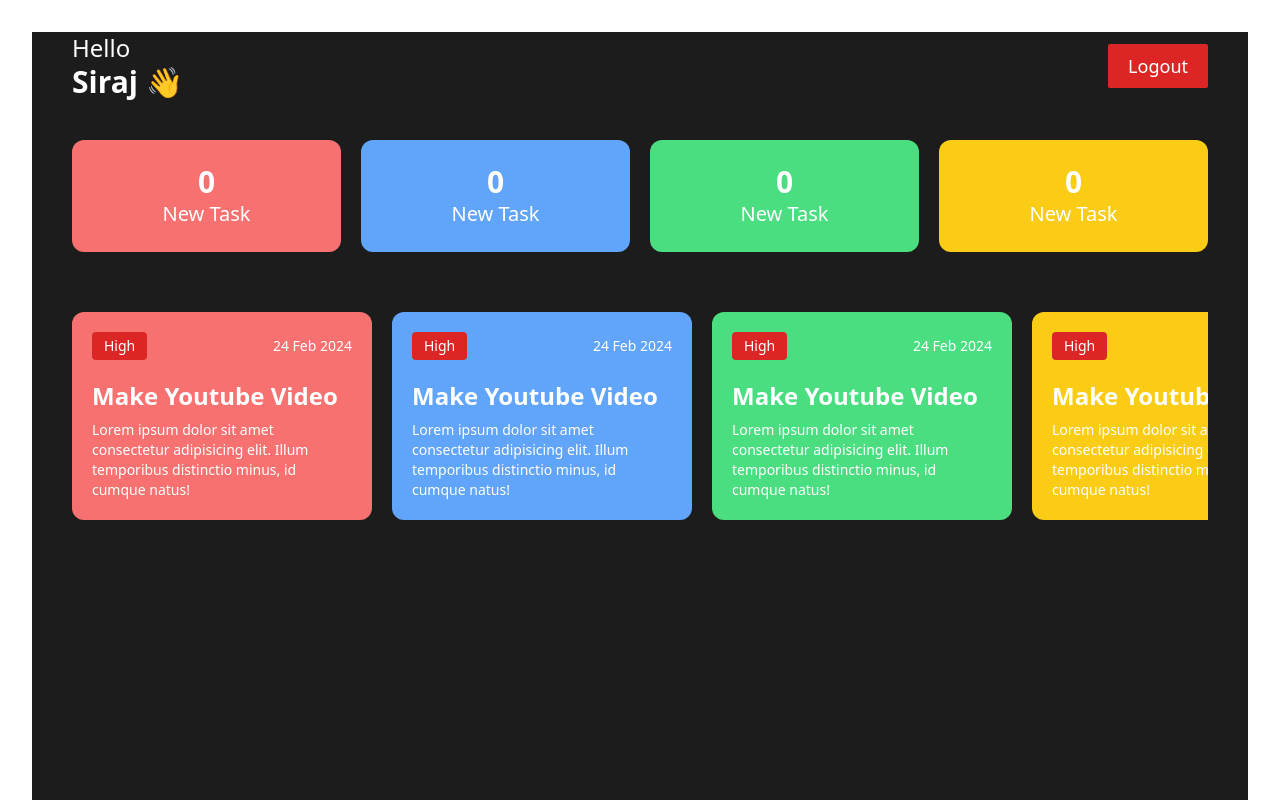
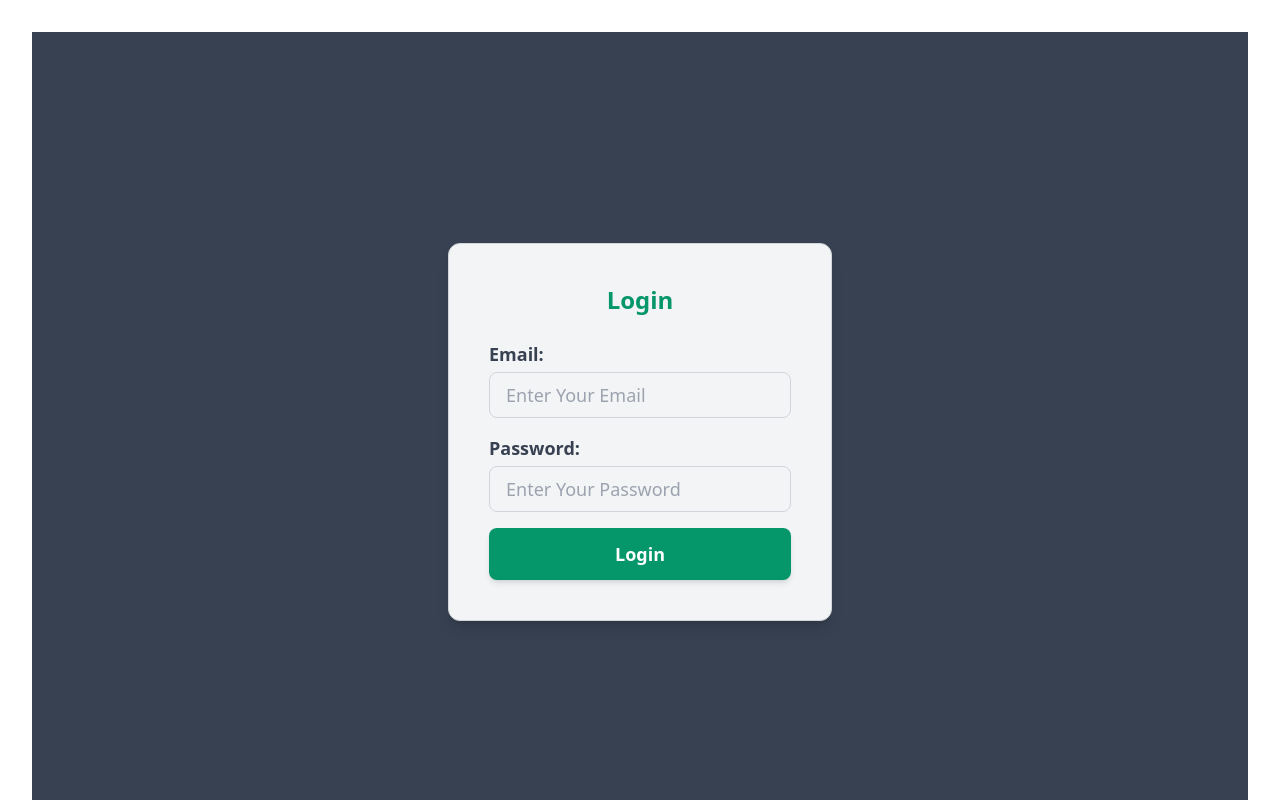
Before and after one commit to sirajshaikh-dev/Employee_Management_System, a React (Vite) app: page / in a window 1280 px wide. Shown: the top 800 px of the page. Built offline with nearby package versions, Linux system fonts and the light colour scheme.

Commit message:
setup employee and admin page after login also recreate context

```diff
--- a/src/App.jsx
+++ b/src/App.jsx
@@ -1,23 +1,44 @@
-import { useEffect, useState } from 'react'
+import { useContext, useEffect, useState } from 'react'
 import './App.css'
 import Login from './Components/Auth/Login'
 import EmployeeDashboard from './Components/Dashboard/EmployeeDashboard'
 import AdminDashboard from './Components/Dashboard/AdminDashboard'
 import { getLocalStorage, setLocalStorage } from './Utils/localStorage'
+import { AuthContext } from './Context/AuthProvider'
 
 function App() {
 
-    useEffect(() => {
-     setLocalStorage()
-     getLocalStorage()
-    }, [ ])
+  const [user, setUser] = useState(null)
 
+  const handleLogin=(email,password)=>{
+    if (email=='admin@me.com' && password == '123') {
+      // console.log('this is admin')
+      setUser('admin')
+      console.log(user)
+    } else if(email=='user@me.com' && password == '123'){
+      // console.log('this is user')
+      setUser('Employee')
+      console.log(user)
+    }
+    else{
+      alert('invalid credential')
+    }
+    console.log(email,password)
+  }
+  // handleLogin('user@me.com',123)
+
+    // useEffect(() => {
+    //  setLocalStorage()
+    //  getLocalStorage()
+    // }, [ ])
+
+    const data= useContext(AuthContext)
+    console.log(data)
   return (
     <>
       <div>
-          {/* <Login/> */}
-          <EmployeeDashboard/>
-          {/* <AdminDashboard/> */}
+          { !user ? <Login handleLogin={handleLogin}/> : " "}
+          { user == 'admin' ? <AdminDashboard/> : <EmployeeDashboard/>}
       </div>
   </>
   )
--- a/src/Components/Auth/Login.jsx
+++ b/src/Components/Auth/Login.jsx
@@ -1,47 +1,59 @@
-import  { useState } from 'react'
+import { useState } from "react";
 
-function Login() {
-    const [email, setEmail] = useState('')
-    const [password, setPassword] = useState('')
+function Login({handleLogin}) {
+    const [email, setEmail] = useState("");
+    const [password, setPassword] = useState("");
 
-    const submitHandler =(e)=>{
-        e.preventDefault()
-        console.log(`Email:${email}`)
-        console.log(`Password: ${password}`)
-        setEmail('')
-        setPassword('')
-     }
+    const submitHandler = (e) => {
+        e.preventDefault();
+        handleLogin(email, password);
+        setEmail("");
+        setPassword("");
+    };
 
   return (
-    <div className='flex h-screen w-full items-center justify-center '>
-        <div className='border-2 border-emerald-600 p-20 rounded-xl'>
-            <form onSubmit={submitHandler}
-            className='flex flex-col items-center justify-center'>
-                <input type="email" required
-                onChange={(e)=>{
-                    setEmail(e.target.value)
-                }}
-                value={email}
-                className=' outline-none bg-transparent border-2 border-emerald-600 py-4 px-5 text-xl rounded-full
-                placeholder:text-blue-300'
-                 placeholder='Enter Your Email'/>
-
-                <input type="password" required
-                onChange={(e)=>{
-                    setPassword(e.target.value)
-                }}
-                value={password}
-                className=' outline-none bg-transparent border-2 border-emerald-600 py-4 px-5 text-xl rounded-full
-                placeholder:text-blue-300 mt-3'
-                placeholder='Enter Your Password' />
-
-                <button className='text-white outline-none  border-none bg-emerald-600 py-4 px-5 text-xl rounded-full
-                placeholder:text-blue-100 mt-5'
-                >Login</button>
-            </form>
-        </div>
+    <div className="flex h-screen w-full items-center justify-center bg-gray-700 ">
+      <div className="border border-gray-300 shadow-lg p-10 rounded-xl bg-gray-100 w-96 ">
+        <h1 className="text-2xl font-bold text-emerald-600 mb-6 text-center">Login</h1>
+        <form
+          onSubmit={submitHandler}
+          className="flex flex-col space-y-4 text-left"
+        >
+          <label className="flex flex-col">
+            <span className="text-lg font-semibold text-gray-700">Email:</span>
+            <input
+              type="email"
+              required
+              onChange={(e) => setEmail(e.target.value)}
+              value={email}
+              className="text-black mt-1 outline-none bg-gray-100 border border-gray-300 py-2 px-4 text-lg rounded-lg
+                focus:ring-2 focus:ring-emerald-500 focus:border-emerald-500 transition duration-200"
+              placeholder="Enter Your Email"
+            />
+          </label>
+          <label className="flex flex-col">
+            <span className="text-lg font-semibold text-gray-700 ">Password:</span>
+            <input
+              type="password"
+              required
+              onChange={(e) => setPassword(e.target.value)}
+              value={password}
+              className="text-black mt-1 outline-none bg-gray-100 border border-gray-300 py-2 px-4 text-lg rounded-lg
+                focus:ring-2 focus:ring-emerald-500 focus:border-emerald-500 transition duration-200"
+              placeholder="Enter Your Password"
+            />
+          </label>
+          <button
+            type="submit"
+            className="text-white bg-emerald-600 hover:bg-emerald-700 py-3 px-6 text-lg font-semibold rounded-lg
+              shadow-md focus:outline-none focus:ring-2 focus:ring-emerald-500 focus:ring-offset-2 transition duration-200"
+          >
+            Login
+          </button>
+        </form>
+      </div>
     </div>
-  )
+  );
 }
 
-export default Login
+export default Login;
--- a/src/Context/AuthContext.jsx
+++ /dev/null
@@ -1,8 +0,0 @@
-
-const AuthContext = ({children}) => {
-  return (
-    <div >{children}</div>
-  )
-}
-
-export default AuthContext
--- /dev/null
+++ b/src/Context/AuthProvider.jsx
@@ -0,0 +1,15 @@
+import { createContext } from "react"
+
+export const AuthContext= createContext()
+
+const AuthProvider = ({children}) => {
+  return (
+    <div>
+        <AuthContext.Provider value={'siraj'}>
+             {children}
+        </AuthContext.Provider>
+    </div>
+  )
+}
+
+export default AuthProvider
--- a/src/Context/TaskContext.jsx
+++ /dev/null
@@ -1,8 +0,0 @@
-
-const TaskContext = ({children}) => {
-  return (
-    <div>{children}</div>
-  )
-}
-
-export default TaskContext
--- a/src/main.jsx
+++ b/src/main.jsx
@@ -2,16 +2,13 @@ import { StrictMode } from 'react'
 import { createRoot } from 'react-dom/client'
 import './index.css'
 import App from './App.jsx'
-import AuthContext from './Context/AuthContext.jsx'
-import TaskContext from './Context/TaskContext.jsx'
+import AuthProvider from './Context/AuthProvider.jsx'
 
 // localStorage.clear()
 createRoot(document.getElementById('root')).render(
   <StrictMode>
-    <AuthContext>
-      <TaskContext>
-        <App />
-      </TaskContext>
-    </AuthContext>
+    <AuthProvider>
+      <App />
+    </AuthProvider>
   </StrictMode>,
 )
```
